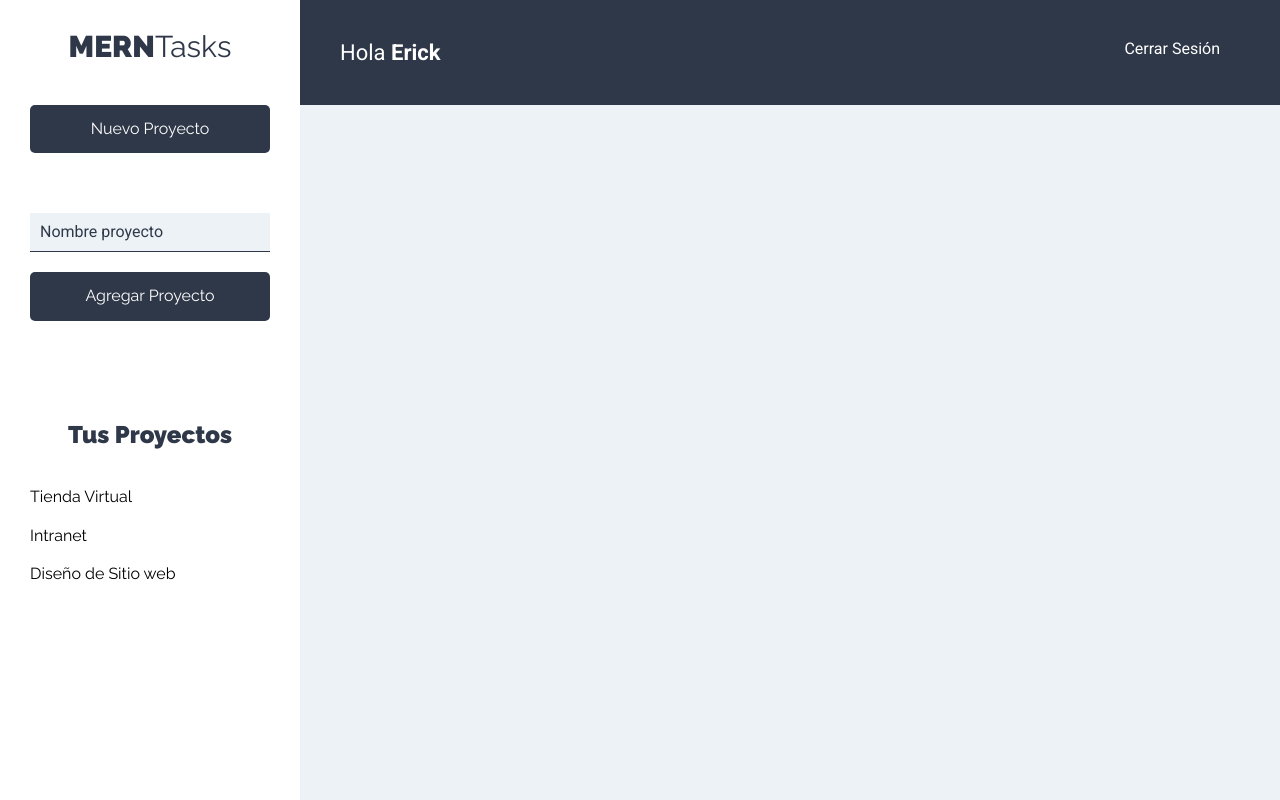
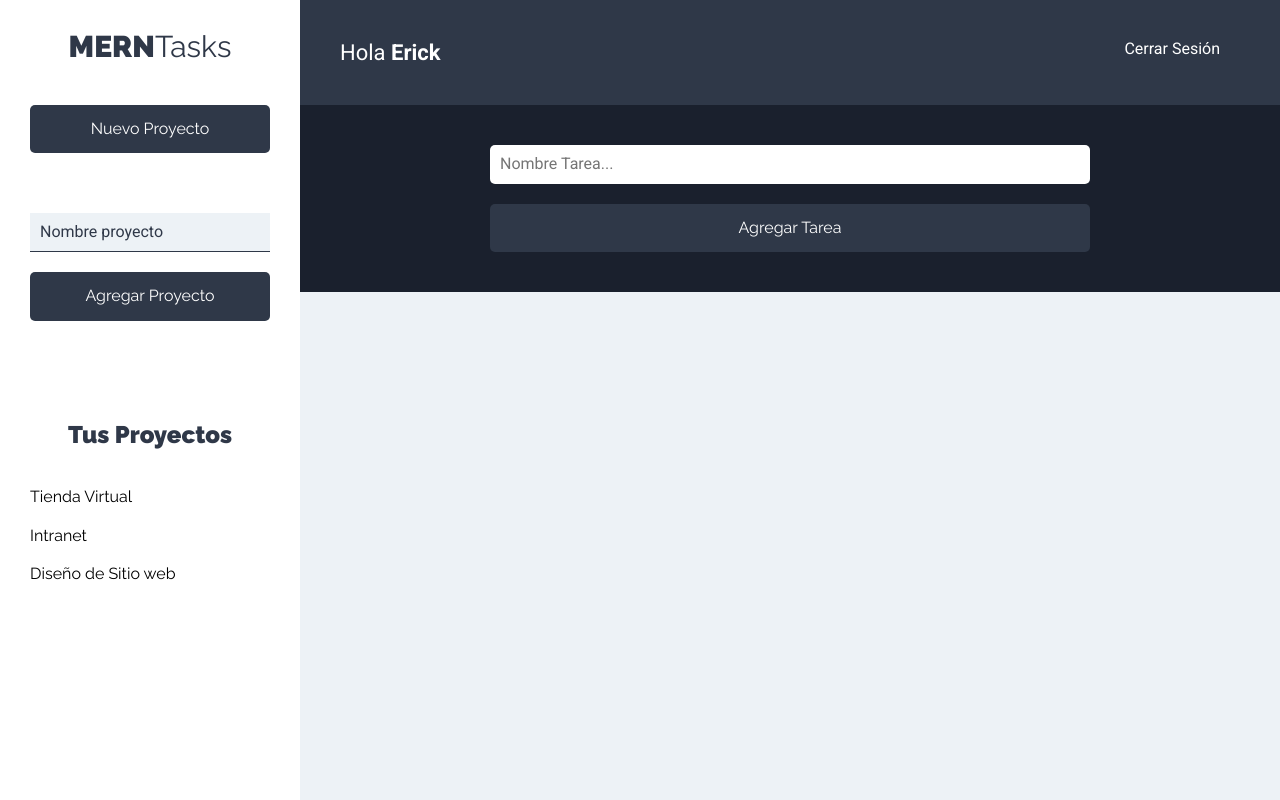
Before and after one commit to Erickowski/MERNTasks_frontend, a React (Create React App) app: page /proyectos in a window 1280 px wide. Built offline with nearby package versions, Linux system fonts and the light colour scheme.

Commit message:
Diseño Formulario Tareas

```diff
--- a/src/components/proyectos/Proyectos.jsx
+++ b/src/components/proyectos/Proyectos.jsx
@@ -1,6 +1,7 @@
 import React from "react";
 import Barra from "../layout/Barra";
 import Sidebar from "../layout/Sidebar";
+import FormTarea from "../tareas/FormTarea";
 
 const Proyectos = () => {
   return (
@@ -9,6 +10,7 @@ const Proyectos = () => {
       <div className="seccion-principal">
         <Barra />
         <main>
+          <FormTarea />
           <div className="contenedor-tareas"></div>
         </main>
       </div>
--- /dev/null
+++ b/src/components/tareas/FormTarea.jsx
@@ -0,0 +1,28 @@
+import React from "react";
+
+const FormTarea = () => {
+  return (
+    <div className="formulario">
+      <form action="">
+        <div className="contenedor-input">
+          <input
+            type="text"
+            name="nombre"
+            placeholder="Nombre Tarea..."
+            id=""
+            className="input-text"
+          />
+        </div>
+        <div className="contenedor-input">
+          <input
+            type="submit"
+            value="Agregar Tarea"
+            className="btn btn-primario btn-submit btn-block"
+          />
+        </div>
+      </form>
+    </div>
+  );
+};
+
+export default FormTarea;
```
Also changed, not shown: src/components/tareas/ListadoTareas.jsx (added), src/components/tareas/Tarea.jsx (added).
